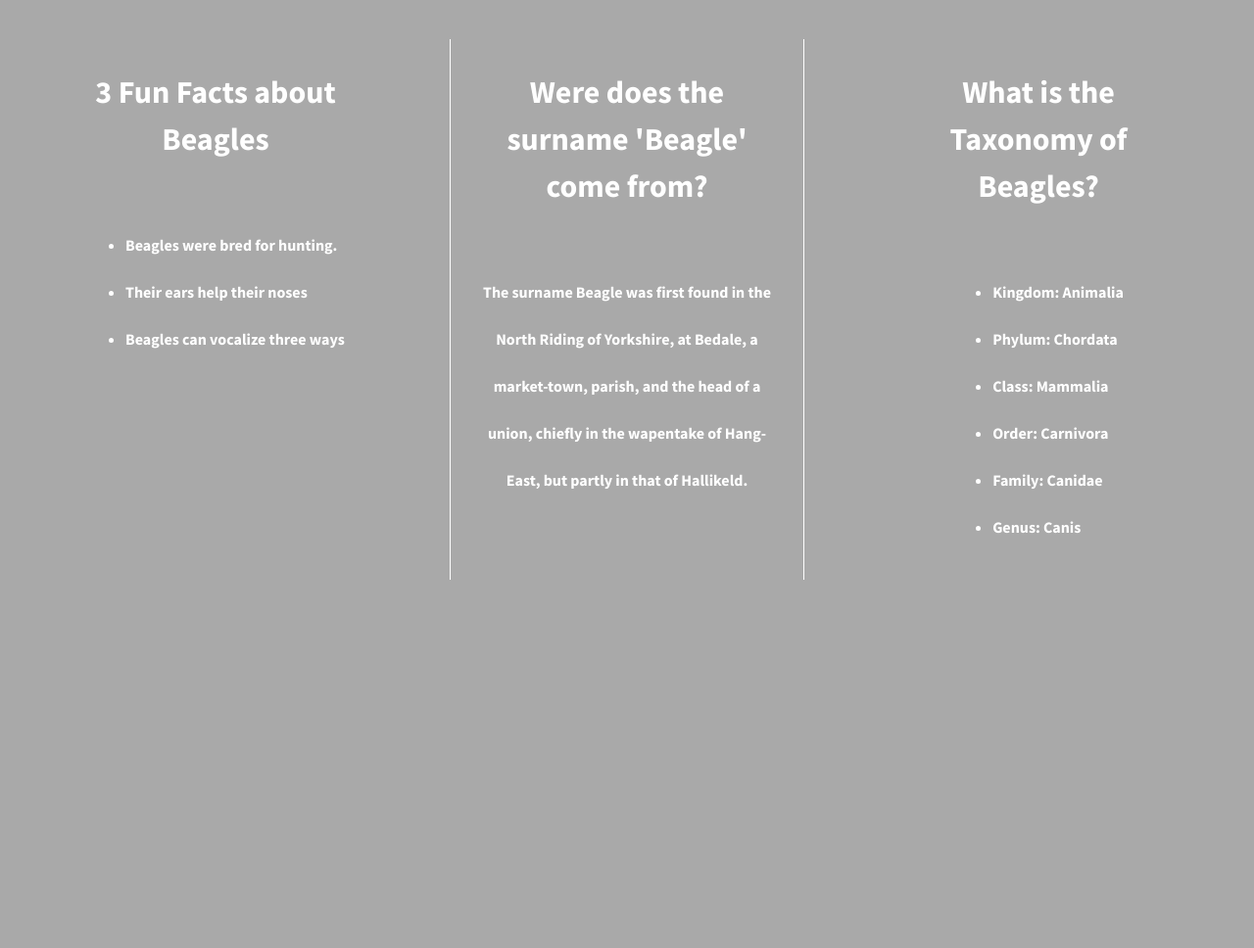
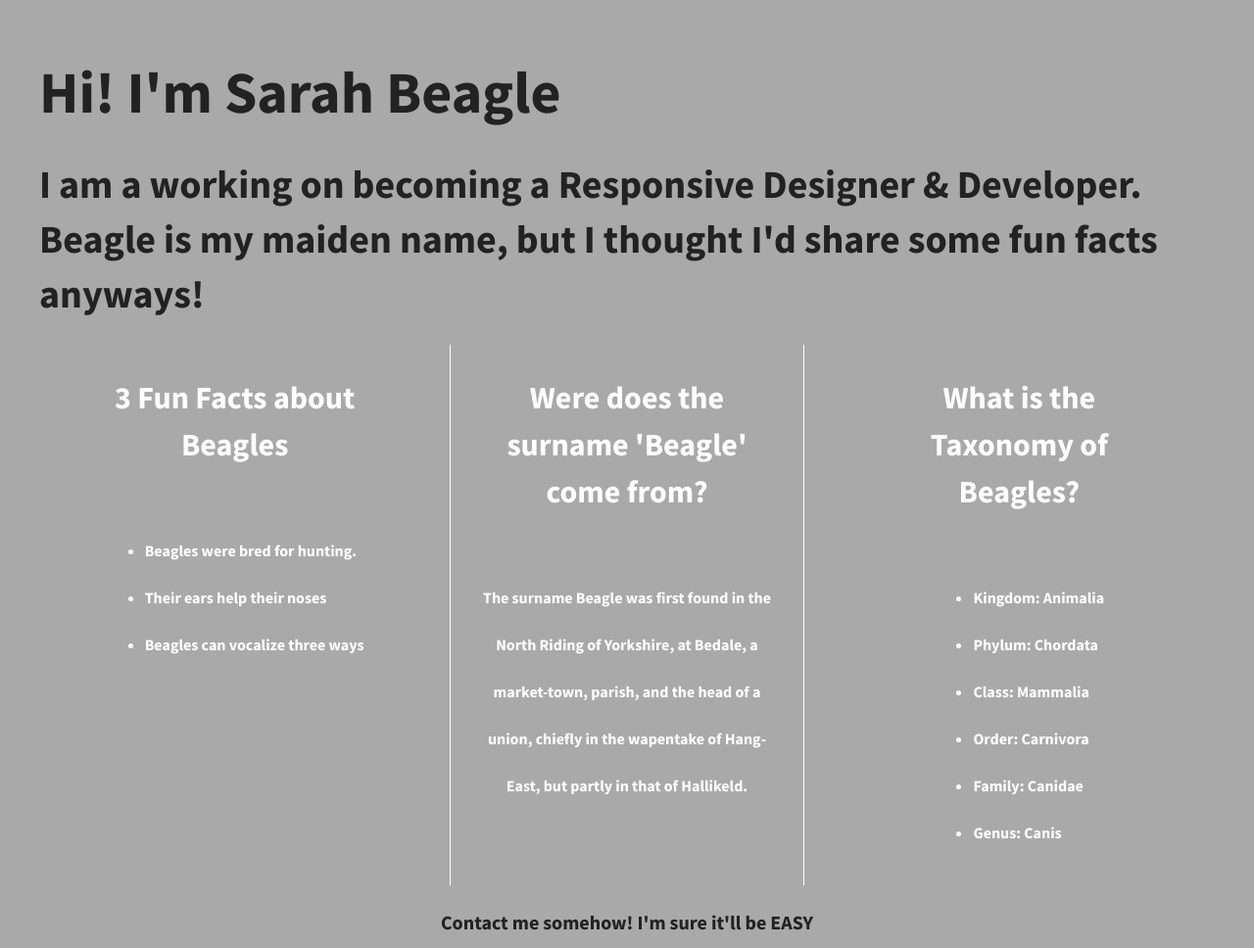
Before and after one commit to Beagles-Designs/flexbox-grid, a plain HTML site: page index.html in a window 1280 px wide. Shown: the whole page at 98% size. Before the commit the page ends 880 px from the top, so only its background shows below. Drawn offline with nearby package versions, Linux system fonts and the light colour scheme.

Commit message:
Flexbox expanded, header, main and footer added and formatted.

```diff
--- a/css/main.css
+++ b/css/main.css
@@ -108,6 +108,33 @@ body {
   height: 100%;
 }
 
+header,
+main,
+footer {
+  display: flex;
+  justify-content: flex-start;
+  align-items: center;
+  margin: 1% auto;
+}
+
+header {
+  width: 100%;
+  font-size: 3em;
+  text-align: left;
+}
+
+main {
+  width: 100%;
+  font-size: 2em;
+}
+
+footer {
+  width: 100%;
+  justify-content: center;
+}
+
+
+
 .wrapper {
   /*add display:flex and set justify-content to space-between*/
   font-weight: 700;
@@ -128,6 +155,7 @@ body {
   justify-content: flex-start;
   align-items: center;
   flex-flow: column nowrap;
+  margin: 1% auto;
 }
 
 .wrapper h2 {
--- a/index.html
+++ b/index.html
@@ -22,6 +22,8 @@
         <![endif]-->
 
         <section class="wrapper">
+            <header>Hi! I'm Sarah Beagle</header>
+            <main>I am a working on becoming a Responsive Designer & Developer. Beagle is my maiden name, but I thought I'd share some fun facts anyways!</main>
             <div class="div-1 grid">
                 <h2>3 Fun Facts about Beagles</h2>
                 <ul>
@@ -50,7 +52,8 @@
                     <li>Genus: Canis</li>
                 </ul>
             </div>
-        </section>
+            <footer>Contact me somehow! I'm sure it'll be EASY</footer>
+        </section> <!--Wrapper-->
 
         <script src="https://ajax.googleapis.com/ajax/libs/jquery/1.11.3/jquery.min.js"></script>
         <script>window.jQuery || document.write('<script src="js/vendor/jquery-1.11.3.min.js"><\/script>')</script>
```
